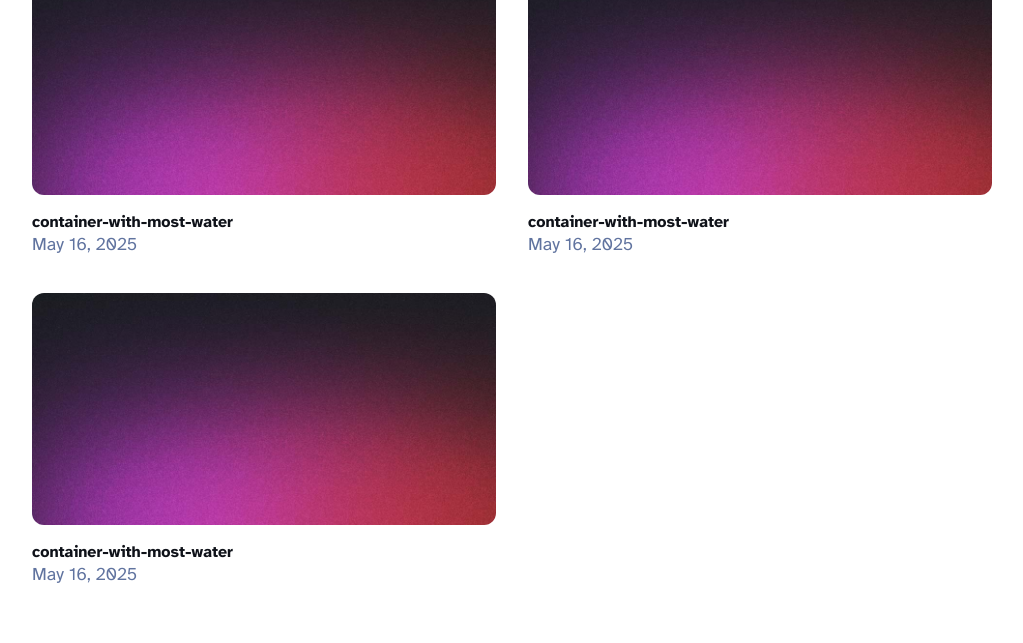
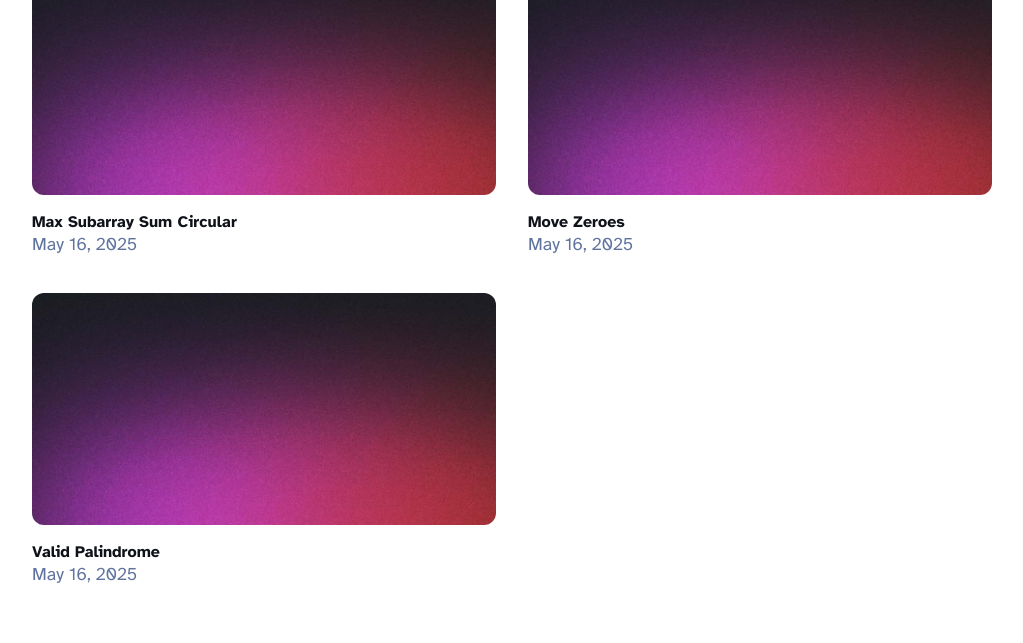
Before and after one commit to lobsang-tsering/recurseDaily, an Astro site: page /recurseDaily/ in a window 1280 px wide. Shown: the part 1432-2075 px from the top of the page, without its empty margins (128-1151 px from the left). Built offline with nearby package versions, Linux system fonts and the light colour scheme; Astro itself is replaced by a stand-in of ours.

Commit message:
changed titles

```diff
--- a/src/content/leetcode/maximum-sum-circular-subarray.md
+++ b/src/content/leetcode/maximum-sum-circular-subarray.md
@@ -1,5 +1,5 @@
 ---
-title: "container-with-most-water"
+title: "Max Subarray Sum Circular"
 pubDate: "May 16 2025"
 heroImage: "/blog-placeholder-3.jpg"
 difficulty: "Easy"
--- a/src/content/leetcode/move-zeroes.md
+++ b/src/content/leetcode/move-zeroes.md
@@ -1,5 +1,5 @@
 ---
-title: "container-with-most-water"
+title: "Move Zeroes"
 pubDate: "May 16 2025"
 heroImage: "/blog-placeholder-3.jpg"
 difficulty: "Easy"
--- a/src/content/leetcode/valid-palindrome.md
+++ b/src/content/leetcode/valid-palindrome.md
@@ -1,5 +1,5 @@
 ---
-title: "container-with-most-water"
+title: "Valid Palindrome"
 pubDate: "May 16 2025"
 heroImage: "/blog-placeholder-3.jpg"
 difficulty: "Easy"
```
